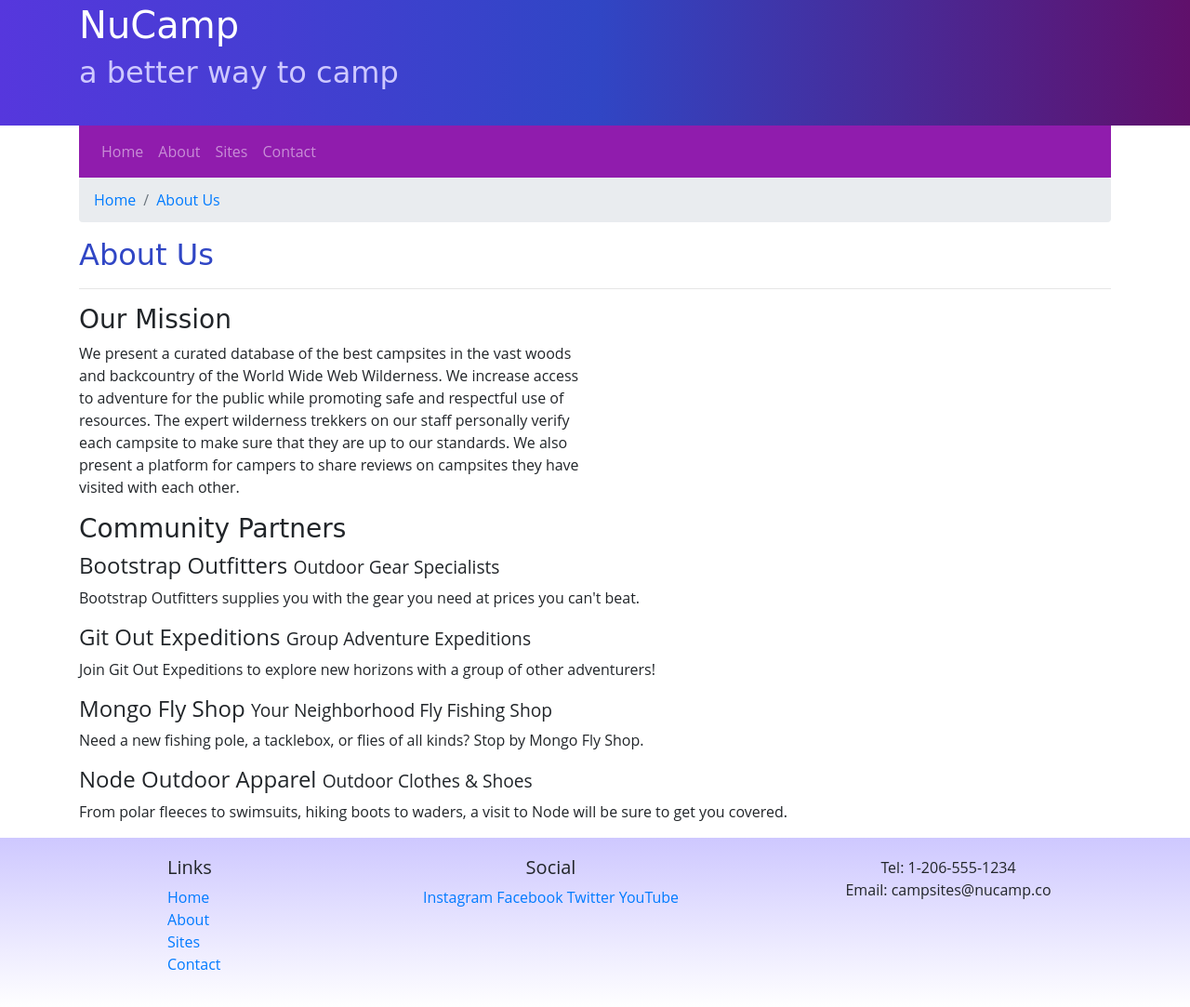
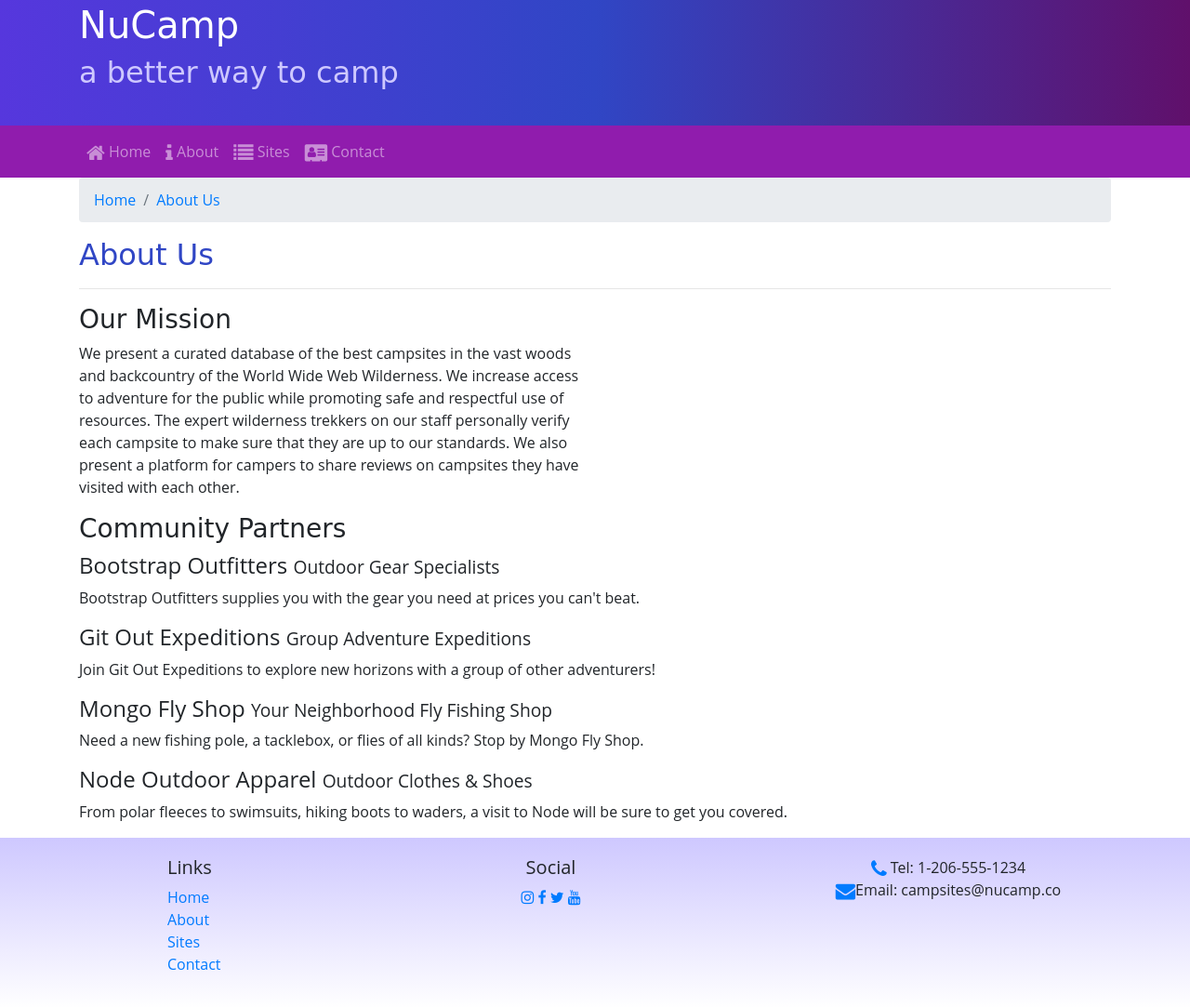
Before and after one commit to dan31408/NuCamp-Bootstrap, a website: page aboutus.html in a window 1280 px wide. Shown: the part 27-1110 px from the top of the page at 93% size. Drawn offline with nearby package versions, Linux system fonts and the light colour scheme.

Commit message:
Icon Fonts

```diff
--- a/aboutus.html
+++ b/aboutus.html
@@ -6,6 +6,7 @@
     <meta charset="utf-8" />
     <meta name="viewport" content="width=device-width, initial-scale=1" />
 
+    <link rel="stylesheet" href="node_modules/font-awesome/css/font-awesome.min.css" />
     <link rel="stylesheet" href="https://stackpath.bootstrapcdn.com/bootstrap/4.3.1/css/bootstrap.min.css" />
     <link rel="stylesheet" href="css/styles.css" />
 
@@ -25,17 +26,18 @@
         </div>
     </header>
 
-    <div class="container">
+
             <nav class="navbar navbar-expand-sm navbar-dark sticky-top">
+                    <div class="container">
                 <button class="navbar-toggler ml-auto" type="button" data-toggle="collapse" data-target="#numcampNavbar">
                     <span class="navbar-toggler-icon"></span>
                 </button>
                 <div class="collapse navbar-collapse" id="nucampNavbar">
                 <ul class="navbar-nav">
-                    <li class="nav-item"><a class="nav-link" href="index.html">Home</a></li>
-                    <li class="nav-item-active"><a href="#" class="nav-link">About</a></li>
-                    <li class="nav-item"><a href="#" class="nav-link">Sites</a></li>
-                    <li class="nav-item"><a href="#" class="nav-link">Contact</a></li>
+                    <li class="nav-item"><a class="nav-link" href="index.html"><i class="fa fa-home fa-lg"></i> Home</a></li>
+                    <li class="nav-item-active"><a href="#" class="nav-link"><i class="fa fa-info fa-lg"></i> About</a></li>
+                    <li class="nav-item"><a href="#" class="nav-link"><i class="fa fa-list fa-lg"></i> Sites</a></li>
+                    <li class="nav-item"><a href="#" class="nav-link"><i class="fa fa-address-card fa-lg"></i> Contact</a></li>
                      </ul>
                 </div>
             </div>
@@ -45,15 +47,16 @@
                 <div class="row">
                     <div class="col">
                         <ol class="breadcrumb">
-                            <li class="breadcrumb-item" ><a href="index.html">Home</a></li>
-                            <li class="breadcrumb-item active" ><a href="aboutus.html">About Us</a></li>
+                            <li class="breadcrumb-item"><a href="index.html">Home</a></li>
+                            <li class="breadcrumb-item active"><a href="aboutus.html">About Us</a></li>
                         </ol>
+
                <h2>About Us</h2>
                <hr />
-                 </div>
+                    </div>
                </div>
             </div>
-        </div>
+
         <div>
             <div class="container">
                 <div class="row">
@@ -102,14 +105,14 @@
                 </div>
                 <div class="col-6 col-sm-5 text-center">
                     <h5>Social</h5>
-                    <a href="http://instagram.com/">Instagram</a>
-                    <a href="http://facebook.com/">Facebook</a>
-                    <a href="http://twitter.com/">Twitter</a>
-                    <a href="http://youtube.com/">YouTube</a>
+                    <a href="http://instagram.com/"><i class="fa fa-instagram"></i></a>
+                    <a href="http://facebook.com/"><i class="fa fa-facebook"></i></a>
+                    <a href="http://twitter.com/"><i class="fa fa-twitter"></i></a>
+                    <a href="http://youtube.com/"><i class="fa fa-youtube"></i></a>
                 </div>
                 <div class="col-sm-4 text-center">
-                    Tel: 1-206-555-1234<br />
-                    Email: campsites@nucamp.co
+                   <i class="fa fa-phone fa-lg text-primary"></i> Tel: 1-206-555-1234<br />
+                    <i class="fa fa-envelope fa-lg text-primary"></i>Email: campsites@nucamp.co
                 </div>
            </div>
         </div>
--- a/package.json
+++ b/package.json
@@ -15,6 +15,7 @@
   },
   "dependencies": {
     "bootstrap": "^4.0.0",
+    "font-awesome": "^4.7.0",
     "jquery": "^3.3.1",
     "popper.js": "^1.12.9"
   }
```
Also changed, not shown: index.html (+11 -10 lines), 3 other files.
